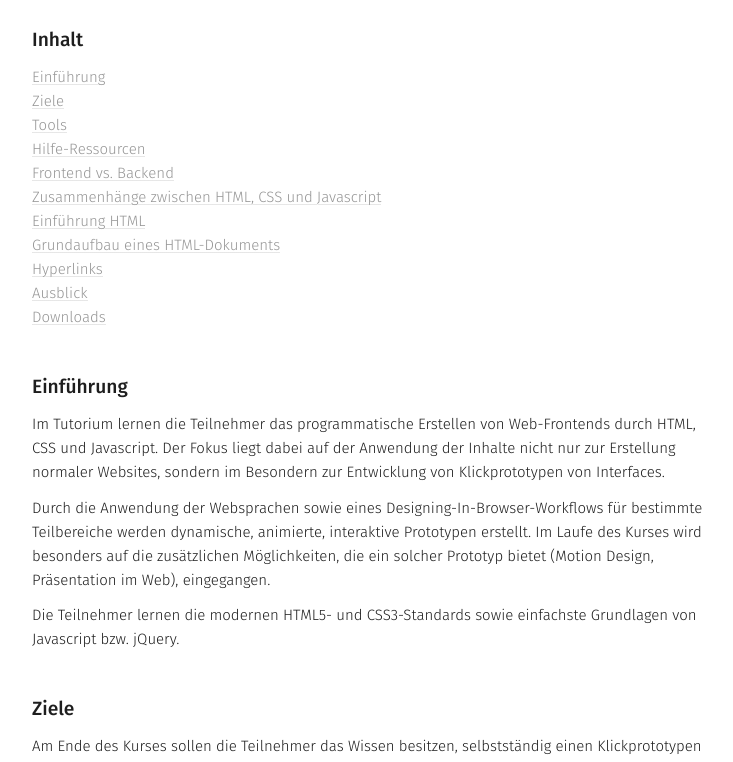
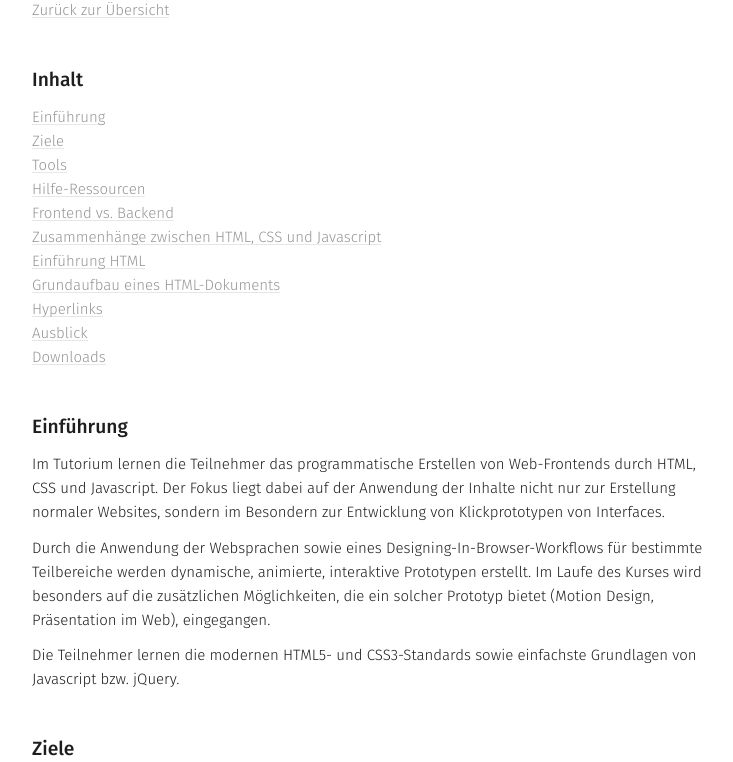
Before and after one commit to ChristophLabacher/Tutorium, a plain HTML site: page einheit-01/index.html in a window 1280 px wide. Shown: the part 110-872 px from the top of the page, without its empty margins (272-1005 px from the left). Drawn offline with Linux system fonts and the light colour scheme.

Commit message:
Backlink eingefügt

```diff
--- a/einheit-01/index.html
+++ b/einheit-01/index.html
@@ -30,6 +30,8 @@
 			<article>
 
 				<h1>Einheit 1</h1>
+
+				<p><a href="..">Zurück zur Übersicht</a></p>
 
 				<h2>Inhalt</h2>
 
```
